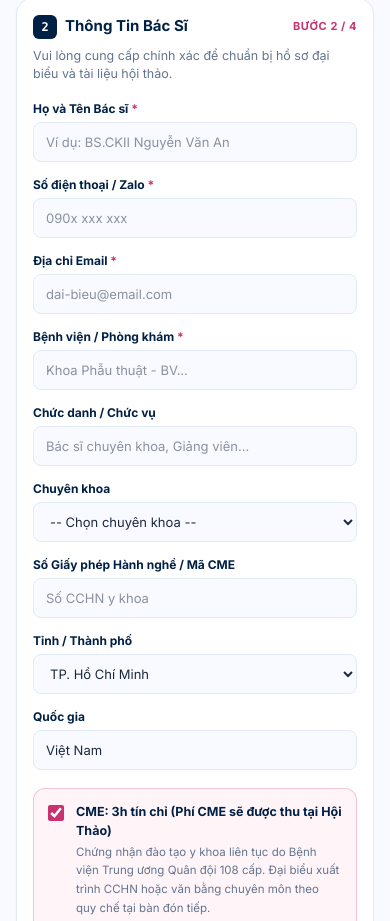
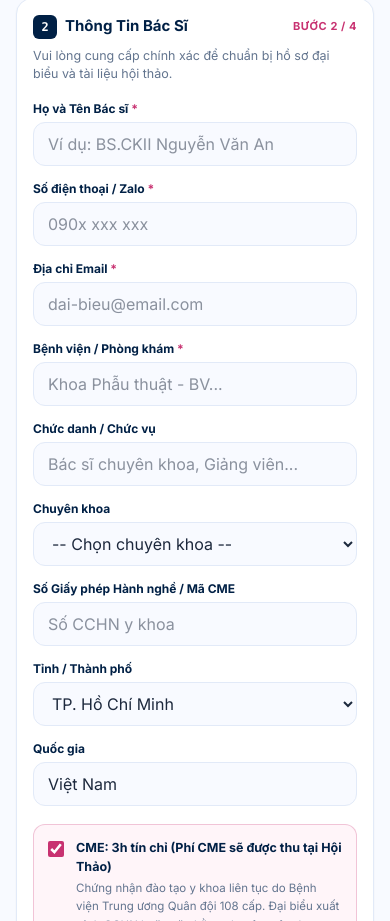
Before and after one commit to phandu-saohan/KIT, a React (Vite) app: page / in a window 390 px wide. Shown: the part 11079-12000 px from the top of the page. Built offline with nearby package versions, Linux system fonts and the light colour scheme; no server answers.

Commit message:
fix(mobile): prevent auto-zoom and viewport overflow on form input focus

```diff
--- a/index.html
+++ b/index.html
@@ -2,7 +2,7 @@
 <html lang="vi">
   <head>
     <meta charset="UTF-8" />
-    <meta name="viewport" content="width=device-width, initial-scale=1.0" />
+    <meta name="viewport" content="width=device-width, initial-scale=1.0, maximum-scale=1.0, user-scalable=no, viewport-fit=cover" />
     <title>Hội Nghị Khoa Học Thẩm Mỹ Việt – Hàn 2026 | Bệnh viện Trung ương Quân đội 108</title>
     <meta name="description" content="Cổng thông tin và đăng ký chính thức Hội nghị Khoa học Thẩm mỹ Việt – Hàn 2026 (Congress 2026) tại Bệnh viện Trung ương Quân đội 108, Hà Nội (17–18/10/2026)." />
     <meta property="og:title" content="Hội Nghị Khoa Học Thẩm Mỹ Việt – Hàn 2026 | Bệnh viện Trung ương Quân đội 108" />
--- a/src/components/RegistrationSection.tsx
+++ b/src/components/RegistrationSection.tsx
@@ -579,7 +579,7 @@ export const RegistrationSection: React.FC = () => {
                           onChange={handleInputChange}
                           required
                           placeholder="Ví dụ: BS.CKII Nguyễn Văn An"
-                          className="h-10 px-3 rounded-lg border border-[#e2eaf8] bg-[#f8faff] text-[13px] text-slate-800 focus:outline-none focus:border-[#c83271] focus:ring-1 focus:ring-[#c83271]/30 transition-all"
+                          className="h-11 sm:h-10 px-3.5 sm:px-3 rounded-xl border border-[#e2eaf8] bg-[#f8faff] text-[16px] sm:text-[13px] text-slate-800 focus:outline-none focus:border-[#c83271] focus:ring-1 focus:ring-[#c83271]/30 transition-all"
                         />
                       </div>
 
@@ -595,7 +595,7 @@ export const RegistrationSection: React.FC = () => {
                           onChange={handleInputChange}
                           required
                           placeholder="090x xxx xxx"
-                          className="h-10 px-3 rounded-lg border border-[#e2eaf8] bg-[#f8faff] text-[13px] text-slate-800 focus:outline-none focus:border-[#c83271] focus:ring-1 focus:ring-[#c83271]/30 transition-all"
+                          className="h-11 sm:h-10 px-3.5 sm:px-3 rounded-xl border border-[#e2eaf8] bg-[#f8faff] text-[16px] sm:text-[13px] text-slate-800 focus:outline-none focus:border-[#c83271] focus:ring-1 focus:ring-[#c83271]/30 transition-all"
                         />
                       </div>
 
@@ -611,7 +611,7 @@ export const RegistrationSection: React.FC = () => {
                           onChange={handleInputChange}
                           required
                           placeholder="dai-bieu@email.com"
-                          className="h-10 px-3 rounded-lg border border-[#e2eaf8] bg-[#f8faff] text-[13px] text-slate-800 focus:outline-none focus:border-[#c83271] focus:ring-1 focus:ring-[#c83271]/30 transition-all"
+                          className="h-11 sm:h-10 px-3.5 sm:px-3 rounded-xl border border-[#e2eaf8] bg-[#f8faff] text-[16px] sm:text-[13px] text-slate-800 focus:outline-none focus:border-[#c83271] focus:ring-1 focus:ring-[#c83271]/30 transition-all"
                         />
                       </div>
 
@@ -627,7 +627,7 @@ export const RegistrationSection: React.FC = () => {
                           onChange={handleInputChange}
                           required
                           placeholder="Khoa Phẫu thuật - BV..."
-                          className="h-10 px-3 rounded-lg border border-[#e2eaf8] bg-[#f8faff] text-[13px] text-slate-800 focus:outline-none focus:border-[#c83271] transition-all"
+                          className="h-11 sm:h-10 px-3.5 sm:px-3 rounded-xl border border-[#e2eaf8] bg-[#f8faff] text-[16px] sm:text-[13px] text-slate-800 focus:outline-none focus:border-[#c83271] transition-all"
                         />
                       </div>
 
@@ -642,7 +642,7 @@ export const RegistrationSection: React.FC = () => {
                           value={formData.titleRole}
                           onChange={handleInputChange}
                           placeholder="Bác sĩ chuyên khoa, Giảng viên..."
-                          className="h-10 px-3 rounded-lg border border-[#e2eaf8] bg-[#f8faff] text-[13px] text-slate-800 focus:outline-none focus:border-[#c83271] transition-all"
+                          className="h-11 sm:h-10 px-3.5 sm:px-3 rounded-xl border border-[#e2eaf8] bg-[#f8faff] text-[16px] sm:text-[13px] text-slate-800 focus:outline-none focus:border-[#c83271] transition-all"
                         />
                       </div>
 
@@ -653,7 +653,7 @@ export const RegistrationSection: React.FC = () => {
                           name="specialty"
                           value={formData.specialty}
                           onChange={handleInputChange}
-                          className="h-10 px-3 rounded-lg border border-[#e2eaf8] bg-[#f8faff] text-[13px] text-slate-800 focus:outline-none focus:border-[#c83271] transition-all"
+                          className="h-11 sm:h-10 px-3.5 sm:px-3 rounded-xl border border-[#e2eaf8] bg-[#f8faff] text-[16px] sm:text-[13px] text-slate-800 focus:outline-none focus:border-[#c83271] transition-all"
                         >
                           <option value="">-- Chọn chuyên khoa --</option>
                           <option value="Tạo hình Thẩm mỹ">Tạo hình Thẩm mỹ</option>
@@ -675,7 +675,7 @@ export const RegistrationSection: React.FC = () => {
                           value={formData.license}
                           onChange={handleInputChange}
                           placeholder="Số CCHN y khoa"
-                          className="h-10 px-3 rounded-lg border border-[#e2eaf8] bg-[#f8faff] text-[13px] text-slate-800 focus:outline-none focus:border-[#c83271] transition-all"
+                          className="h-11 sm:h-10 px-3.5 sm:px-3 rounded-xl border border-[#e2eaf8] bg-[#f8faff] text-[16px] sm:text-[13px] text-slate-800 focus:outline-none focus:border-[#c83271] transition-all"
                         />
                       </div>
 
@@ -686,7 +686,7 @@ export const RegistrationSection: React.FC = () => {
                           name="city"
                           value={formData.city}
                           onChange={handleInputChange}
-                          className="h-10 px-3 rounded-lg border border-[#e2eaf8] bg-[#f8faff] text-[13px] text-slate-800 focus:outline-none focus:border-[#c83271] transition-all"
+                          className="h-11 sm:h-10 px-3.5 sm:px-3 rounded-xl border border-[#e2eaf8] bg-[#f8faff] text-[16px] sm:text-[13px] text-slate-800 focus:outline-none focus:border-[#c83271] transition-all"
                         >
                           <option value="TP. Hồ Chí Minh">TP. Hồ Chí Minh</option>
                           <option value="Hà Nội">Hà Nội</option>
@@ -706,7 +706,7 @@ export const RegistrationSection: React.FC = () => {
                           value={formData.country}
                           onChange={handleInputChange}
                           placeholder="Việt Nam"
-                          className="h-10 px-3 rounded-lg border border-[#e2eaf8] bg-[#f8faff] text-[13px] text-slate-800 focus:outline-none focus:border-[#c83271] transition-all"
+                          className="h-11 sm:h-10 px-3.5 sm:px-3 rounded-xl border border-[#e2eaf8] bg-[#f8faff] text-[16px] sm:text-[13px] text-slate-800 focus:outline-none focus:border-[#c83271] transition-all"
                         />
                       </div>
 
@@ -748,7 +748,7 @@ export const RegistrationSection: React.FC = () => {
                           onChange={handleInputChange}
                           required
                           placeholder="Ví dụ: Nguyễn Văn B"
-                          className="h-10 px-3 rounded-lg border border-[#e2eaf8] bg-[#f8faff] text-[13px] text-slate-800 focus:outline-none focus:border-[#c83271] focus:ring-1 focus:ring-[#c83271]/30 transition-all"
+                          className="h-11 sm:h-10 px-3.5 sm:px-3 rounded-xl border border-[#e2eaf8] bg-[#f8faff] text-[16px] sm:text-[13px] text-slate-800 focus:outline-none focus:border-[#c83271] focus:ring-1 focus:ring-[#c83271]/30 transition-all"
                         />
                       </div>
 
@@ -764,7 +764,7 @@ export const RegistrationSection: React.FC = () => {
                           onChange={handleInputChange}
                           required
                           placeholder="Tên công ty hoặc phòng khám..."
-                          className="h-10 px-3 rounded-lg border border-[#e2eaf8] bg-[#f8faff] text-[13px] text-slate-800 focus:outline-none focus:border-[#c83271] transition-all"
+                          className="h-11 sm:h-10 px-3.5 sm:px-3 rounded-xl border border-[#e2eaf8] bg-[#f8faff] text-[16px] sm:text-[13px] text-slate-800 focus:outline-none focus:border-[#c83271] transition-all"
                         />
                       </div>
 
@@ -779,7 +779,7 @@ export const RegistrationSection: React.FC = () => {
                           value={formData.titleRole}
                           onChange={handleInputChange}
                           placeholder="Giám đốc, Quản lý..."
-                          className="h-10 px-3 rounded-lg border border-[#e2eaf8] bg-[#f8faff] text-[13px] text-slate-800 focus:outline-none focus:border-[#c83271] transition-all"
+                          className="h-11 sm:h-10 px-3.5 sm:px-3 rounded-xl border border-[#e2eaf8] bg-[#f8faff] text-[16px] sm:text-[13px] text-slate-800 focus:outline-none focus:border-[#c83271] transition-all"
                         />
                       </div>
 
@@ -795,7 +795,7 @@ export const RegistrationSection: React.FC = () => {
                           onChange={handleInputChange}
                           required
                           placeholder="090x xxx xxx"
-                          className="h-10 px-3 rounded-lg border border-[#e2eaf8] bg-[#f8faff] text-[13px] text-slate-800 focus:outline-none focus:border-[#c83271] focus:ring-1 focus:ring-[#c83271]/30 transition-all"
+                          className="h-11 sm:h-10 px-3.5 sm:px-3 rounded-xl border border-[#e2eaf8] bg-[#f8faff] text-[16px] sm:text-[13px] text-slate-800 focus:outline-none focus:border-[#c83271] focus:ring-1 focus:ring-[#c83271]/30 transition-all"
                         />
                       </div>
 
@@ -811,7 +811,7 @@ export const RegistrationSection: React.FC = () => {
                           onChange={handleInputChange}
                           required
                           placeholder="dai-bieu@email.com"
-                          className="h-10 px-3 rounded-lg border border-[#e2eaf8] bg-[#f8faff] text-[13px] text-slate-800 focus:outline-none focus:border-[#c83271] focus:ring-1 focus:ring-[#c83271]/30 transition-all"
+                          className="h-11 sm:h-10 px-3.5 sm:px-3 rounded-xl border border-[#e2eaf8] bg-[#f8faff] text-[16px] sm:text-[13px] text-slate-800 focus:outline-none focus:border-[#c83271] focus:ring-1 focus:ring-[#c83271]/30 transition-all"
                         />
                       </div>
 
@@ -824,7 +824,7 @@ export const RegistrationSection: React.FC = () => {
                           name="specialty"
                           value={formData.specialty}
                           onChange={handleInputChange}
-                          className="h-10 px-3 rounded-lg border border-[#e2eaf8] bg-[#f8faff] text-[13px] text-slate-800 focus:outline-none focus:border-[#c83271] transition-all"
+                          className="h-11 sm:h-10 px-3.5 sm:px-3 rounded-xl border border-[#e2eaf8] bg-[#f8faff] text-[16px] sm:text-[13px] text-slate-800 focus:outline-none focus:border-[#c83271] transition-all"
                         >
                           <option value="">-- Chọn lĩnh vực --</option>
                           <option value="Thiết bị thẩm mỹ">Thiết bị thẩm mỹ công nghệ cao</option>
@@ -846,7 +846,7 @@ export const RegistrationSection: React.FC = () => {
                           value={formData.license}
                           onChange={handleInputChange}
                           placeholder="Mã số thuế doanh nghiệp"
-                          className="h-10 px-3 rounded-lg border border-[#e2eaf8] bg-[#f8faff] text-[13px] text-slate-800 focus:outline-none focus:border-[#c83271] transition-all"
+                          className="h-11 sm:h-10 px-3.5 sm:px-3 rounded-xl border border-[#e2eaf8] bg-[#f8faff] text-[16px] sm:text-[13px] text-slate-800 focus:outline-none focus:border-[#c83271] transition-all"
                         />
                       </div>
 
@@ -857,7 +857,7 @@ export const RegistrationSection: React.FC = () => {
                           name="city"
                           value={formData.city}
                           onChange={handleInputChange}
-                          className="h-10 px-3 rounded-lg border border-[#e2eaf8] bg-[#f8faff] text-[13px] text-slate-800 focus:outline-none focus:border-[#c83271] transition-all"
+                          className="h-11 sm:h-10 px-3.5 sm:px-3 rounded-xl border border-[#e2eaf8] bg-[#f8faff] text-[16px] sm:text-[13px] text-slate-800 focus:outline-none focus:border-[#c83271] transition-all"
                         >
                           <option value="TP. Hồ Chí Minh">TP. Hồ Chí Minh</option>
                           <option value="Hà Nội">Hà Nội</option>
@@ -877,7 +877,7 @@ export const RegistrationSection: React.FC = () => {
                           value={formData.country}
                           onChange={handleInputChange}
                           placeholder="Việt Nam"
-                          className="h-10 px-3 rounded-lg border border-[#e2eaf8] bg-[#f8faff] text-[13px] text-slate-800 focus:outline-none focus:border-[#c83271] transition-all"
+                          className="h-11 sm:h-10 px-3.5 sm:px-3 rounded-xl border border-[#e2eaf8] bg-[#f8faff] text-[16px] sm:text-[13px] text-slate-800 focus:outline-none focus:border-[#c83271] transition-all"
                         />
                       </div>
                     </>
@@ -892,7 +892,7 @@ export const RegistrationSection: React.FC = () => {
                       value={formData.notes}
                       onChange={handleInputChange}
                       placeholder="Ghi chú thêm hoặc câu hỏi gửi Ban tổ chức..."
-                      className="h-10 px-3 rounded-lg border border-[#e2eaf8] bg-[#f8faff] text-[13px] text-slate-800 focus:outline-none focus:border-[#c83271] transition-all"
+                      className="h-11 sm:h-10 px-3.5 sm:px-3 rounded-xl border border-[#e2eaf8] bg-[#f8faff] text-[16px] sm:text-[13px] text-slate-800 focus:outline-none focus:border-[#c83271] transition-all"
                     />
                   </div>
                 </div>
--- a/src/index.css
+++ b/src/index.css
@@ -27,6 +27,24 @@ html, body {
   scroll-behavior: smooth;
   font-family: "Inter", "Noto Sans KR", system-ui, sans-serif;
   -webkit-tap-highlight-color: transparent;
+  overflow-x: hidden;
+  max-width: 100vw;
+  width: 100%;
+}
+
+/* Prevent iOS Safari / Chrome auto-zoom and page overflow on input focus */
+@media screen and (max-width: 768px) {
+  input[type="text"],
+  input[type="email"],
+  input[type="tel"],
+  input[type="password"],
+  input[type="number"],
+  input[type="search"],
+  input[type="url"],
+  select,
+  textarea {
+    font-size: 16px !important;
+  }
 }
 
 .font-display {
```
